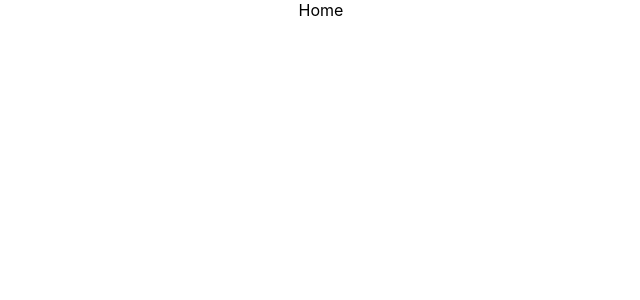
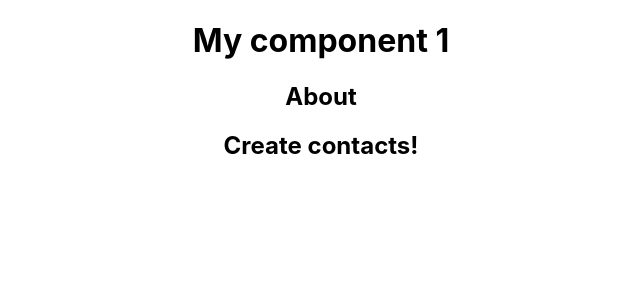
Before and after one commit to fthiagomedeiros/react-learning-project, a React (Create React App) app: page / in a window 1280 px wide. Shown: the top 300 px of the page, without its empty margins (319-959 px from the left). Built offline with nearby package versions, Linux system fonts and the light colour scheme.

Commit message:
including React Router in project

```diff
--- a/src/App.js
+++ b/src/App.js
@@ -1,10 +1,17 @@
 import React from 'react';
 import './App.css';
+import Header from "./components/Header";
+import About from "./components/About";
+import Contacts from "./components/Contacts";
 
 function App() {
   return (
     <div className="App">
-      Home
+
+        <Header />
+        <About />
+        <Contacts />
+
     </div>
   );
 }
--- /dev/null
+++ b/src/components/About.js
@@ -0,0 +1,13 @@
+import React, {Component} from 'react';
+
+class About extends Component {
+    render() {
+        return (
+            <div>
+                <h2>About</h2>
+            </div>
+        );
+    }
+}
+
+export default About;
--- /dev/null
+++ b/src/components/Contacts.js
@@ -0,0 +1,13 @@
+import React, {Component} from 'react';
+
+class Contacts extends Component {
+    render() {
+        return (
+            <div>
+                <h2>Create contacts!</h2>
+            </div>
+        );
+    }
+}
+
+export default Contacts;
--- /dev/null
+++ b/src/components/Header.js
@@ -0,0 +1,13 @@
+import React, {Component} from 'react';
+
+class Header extends Component {
+    render() {
+        return (
+            <div>
+                <h1>My component 1</h1>
+            </div>
+        );
+    }
+}
+
+export default Header;
```
